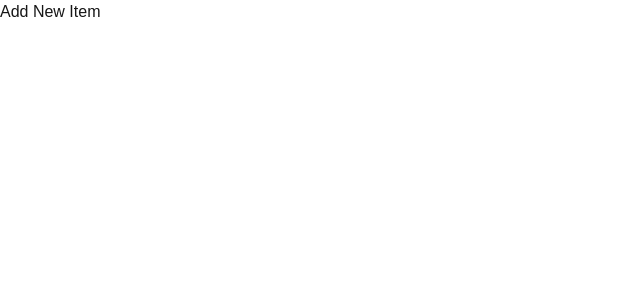
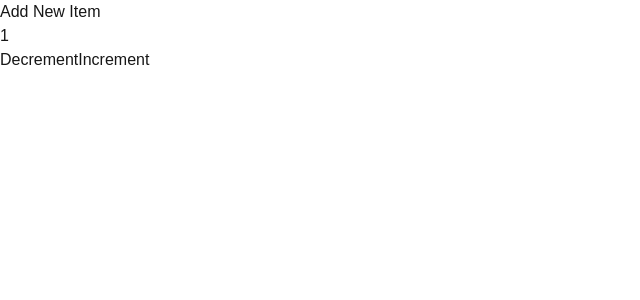
Before and after one commit to Jasleen-Kaur77/cprg306-assignments, a Next.js app: page /week-4 in a window 1280 px wide. Shown: the top 300 px of the page, without its empty margins (0-640 px from the left). Built offline with nearby package versions, Linux system fonts and the light colour scheme.

Commit message:
Render the component

```diff
--- a/app/week-4/new-item.js
+++ b/app/week-4/new-item.js
@@ -13,5 +13,11 @@ export default function NewItem() {
     setQuantity(quantity - 1);
   };
 
-  // return();
+  return (
+    <div>
+      <p>{quantity}</p>
+      <button onClick={decrement}>Decrement</button>
+      <button onClick={increment}>Increment</button>
+    </div>
+  );
 }
```
